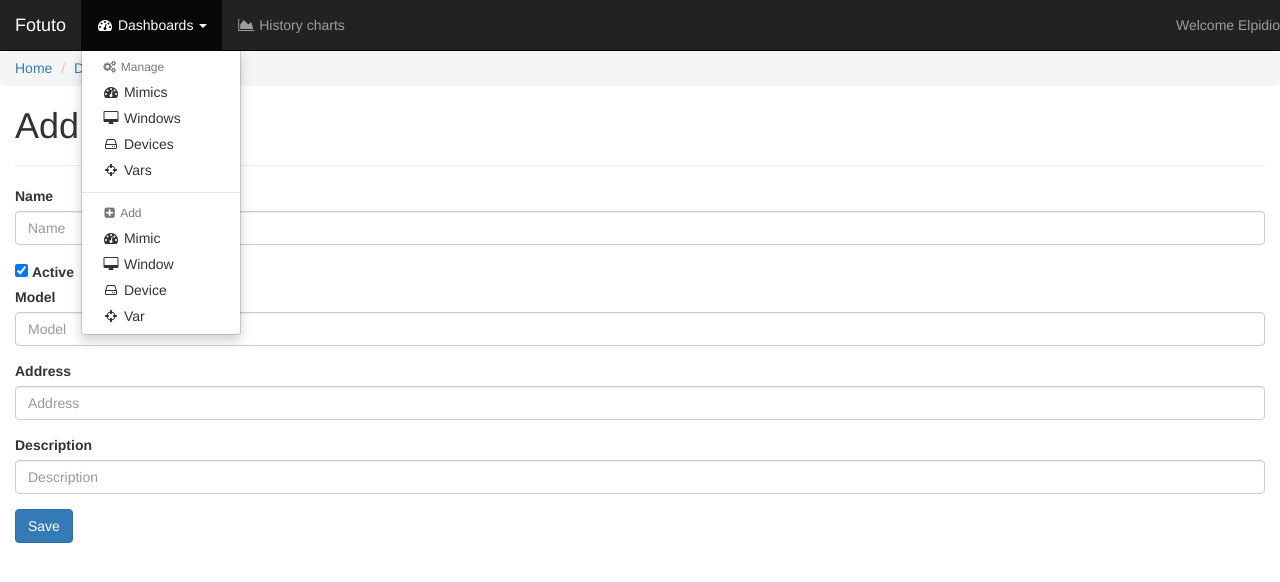
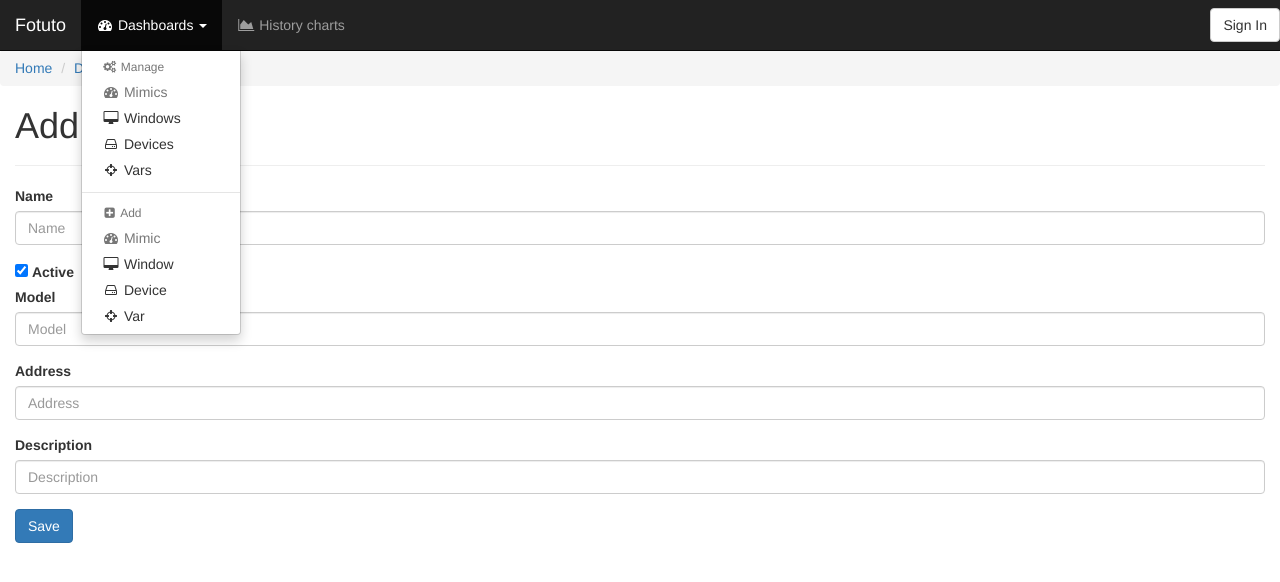
Before and after one commit to gitter-badger/fotuto, a Django app: page /devices/add/ in a window 1280 px wide, after a click on "Dashboards". Shown: the top 582 px of the page. Run offline with Django 3.2, Linux system fonts and the light colour scheme; some libraries are stand-ins or nearby versions.

Commit message:
Changed base template to take aware of user authentication

```diff
--- a/templates/base.html
+++ b/templates/base.html
@@ -39,13 +39,13 @@
 					<ul class="dropdown-menu" role="menu">
 						<!-- TODO: Use nested submenus for manage and add -->
 						<li class="dropdown-header"><i class="fa fa-gears fa-fw"></i> Manage</li>
-						<li><a href="{% url 'mimic_list' %}"><i class="fa fa-dashboard fa-fw"></i> Mimics</a></li>
+						<li class="disabled"><a href="{% url 'mimic_list' %}"><i class="fa fa-dashboard fa-fw"></i> Mimics</a></li>
 						<li><a href="{% url 'window_list' %}"><i class="fa fa-desktop fa-fw"></i> Windows</a></li>
 						<li><a href="{% url 'device_list' %}"><i class="fa fa-hdd-o fa-fw"></i> Devices</a></li>
 						<li><a href="{% url 'var_list' %}"><i class="fa fa-crosshairs fa-fw"></i> Vars</a></li>
 						<li class="divider"></li>
 						<li class="dropdown-header"><i class="fa fa-plus-square fa-fw"></i> Add</li>
-						<li><a href="{% url 'mimic_add' %}"><i class="fa fa-dashboard fa-fw"></i> Mimic</a></li>
+						<li class="disabled"><a href="{% url 'mimic_add' %}"><i class="fa fa-dashboard fa-fw"></i> Mimic</a></li>
 						<li><a href="{% url 'window_add' %}"><i class="fa fa-desktop fa-fw"></i> Window</a></li>
 						<li><a href="{% url 'device_add' %}"><i class="fa fa-hdd-o fa-fw"></i> Device</a></li>
 						<li><a href="{% url 'var_add' %}"><i class="fa fa-crosshairs fa-fw"></i> Var</a></li>
@@ -54,7 +54,12 @@
 				</li>
 				<li><a href="#"><i class="fa fa-area-chart fa-fw"></i> History charts</a></li>
 			</ul>
-			<p id="welcome" class="navbar-text navbar-right">Welcome <a href="#" class="navbar-link">Elpidio</a></p>
+			{% if user.is_authenticated %}
+				<p id="welcome" class="navbar-text navbar-right">Welcome <a href="#" class="navbar-link">{{ user.username }}</a>
+					<a href="{% url 'logout' %}">Logout</a></p>
+			{% else %}
+				<a class="btn btn-default navbar-btn navbar-right btn-signin" href="{% url 'login' %}">Sign In</a>
+			{% endif %}
 		</div>
 		<!-- /.navbar-collapse -->
 	</div>
@@ -77,7 +82,9 @@
 
 	{% if messages %}
 		{% for message in messages %}
-			<div class="alert alert-{{ message.tags }}"><i class="fa fa-{% if message.tags == 'success' %}check{% elif message.tags == 'warning' %}exclamation{% elif message.tags == 'danger' %}minus{% else %}{{ message.tags }}{% endif %}-circle"></i> {{ message }}</div>
+			<div class="alert alert-{{ message.tags }}"><i
+				class="fa fa-{% if message.tags == 'success' %}check{% elif message.tags == 'warning' %}exclamation{% elif message.tags == 'danger' %}minus{% else %}{{ message.tags }}{% endif %}-circle"></i> {{ message }}
+			</div>
 		{% endfor %}
 	{% endif %}
 	{% block messages %}{% endblock %}
```
Lines whose indentation alone changed are shown as unchanged.
